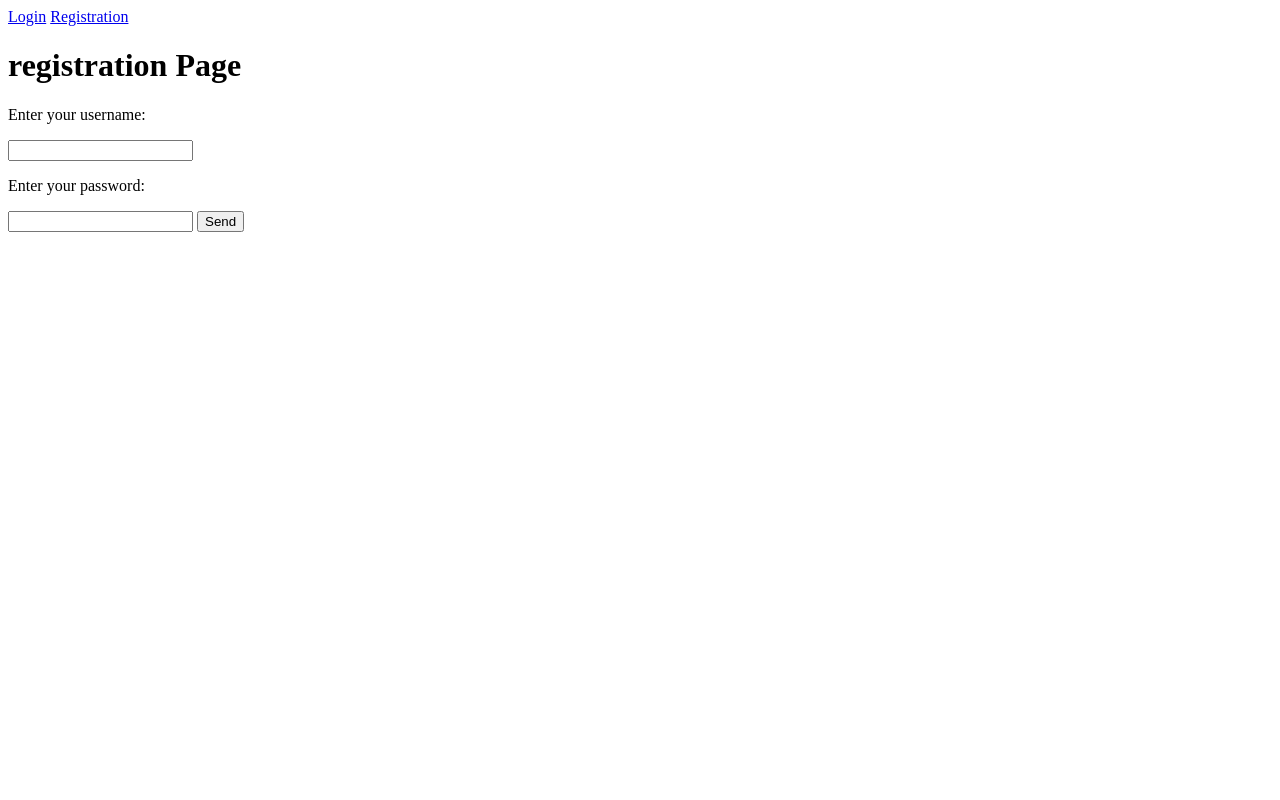
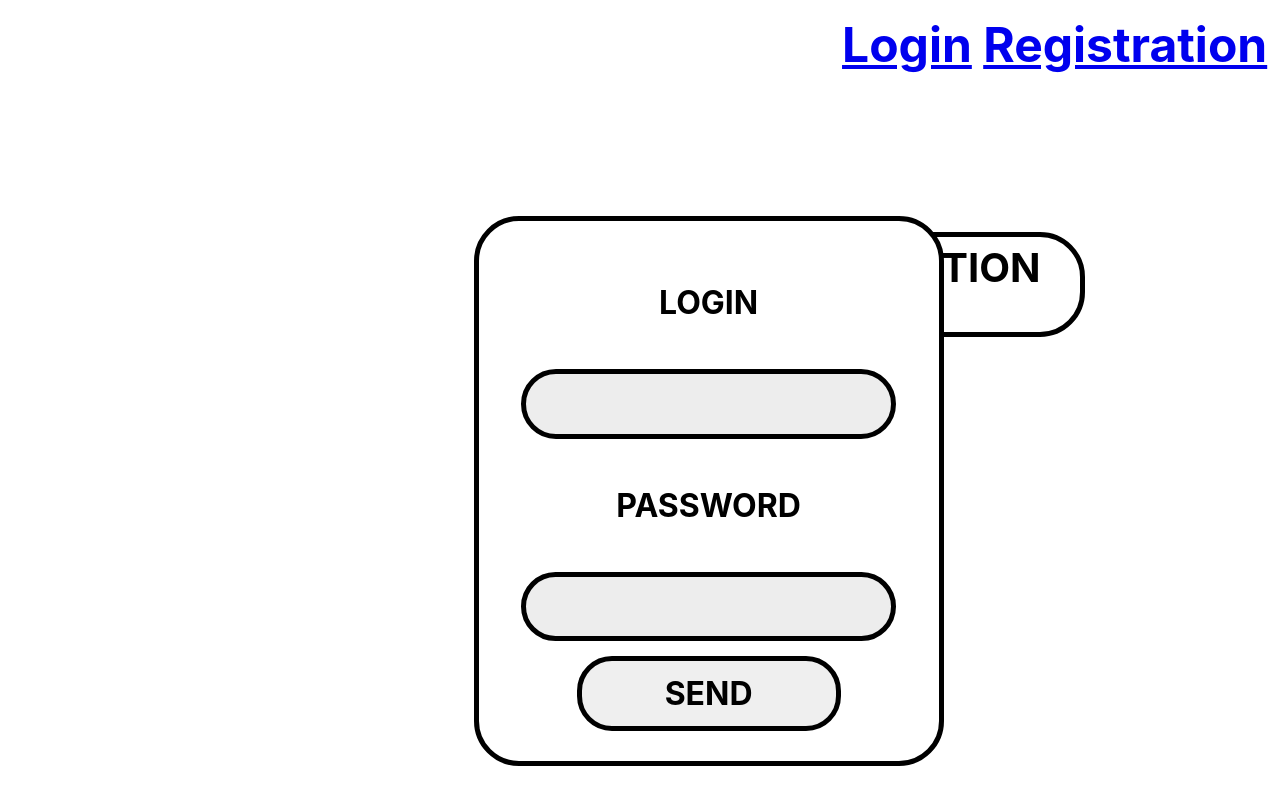
Before and after one commit to IllyaShramko/Meet_30_09, a Python web app: template user/templates/registration.html in a window 1280 px wide. Run offline with Jinja, Linux system fonts and the light colour scheme; the template is opened without the code that fills it, so the values that code supplies are empty.

Commit message:
Added styles for users pages

```diff
--- a/home/app.py
+++ b/home/app.py
@@ -1,7 +1,7 @@
 import flask
 
 home_page = flask.Blueprint(
-    name= "home",
-    import_name= "home",
-    template_folder= "templates"
+    name = "home",
+    import_name = "home",
+    template_folder = "templates"
 )
--- a/main/templates/base.html
+++ b/main/templates/base.html
@@ -9,13 +9,15 @@
     </head>
     <body>
         {% if not is_auth %}
-            <a href="/login/">Login</a>
-            <a href="/registration/">Registration</a>
+            <div class="reg_login">
+                <a href="/login/">Login</a>
+                <a href="/registration/">Registration</a>
+            </div>
         {% else %}
             <a href="/">Home</a>
             <a href="/tour/">Tour</a>
             <a href="/tours/">Tours</a>
-            {{ username }}
+            <p class="username">{{ username }}</p>
         {% endif %}
 
         {% block content %}
--- a/user/app.py
+++ b/user/app.py
@@ -4,6 +4,6 @@ user_app = flask.Blueprint(
     name= "user",
     import_name= "user",
     template_folder= "templates",
-    static_url_path= "/registration/",
+    static_url_path= "/user/",
     static_folder= "static"
 )
--- a/user/static/css/registration.css
+++ b/user/static/css/registration.css
@@ -0,0 +1,202 @@
+form {
+
+    box-sizing: border-box;
+
+    display: flex;
+    flex-direction: column;
+    justify-content: center;
+    align-items: center;
+    padding: 30px 30px;
+    gap: 15px;
+
+    position: absolute;
+    width: 470px;
+    height: 550px;
+    left: 37%;
+    top: 27%;
+
+    font-family: 'Inter';
+    font-style: normal;
+    font-weight: 700;
+    font-size: 32px;
+    line-height: 39px;
+    align-items: center;
+    text-align: center;
+    text-transform: uppercase;
+
+    background: #FFFFFF;
+    border: 5px solid #000000;
+    border-radius: 45px;
+
+}
+button {
+    /* Frame 9 */
+
+    box-sizing: border-box;
+
+    width: 264px;
+    height: 75px;
+    /* SEND */
+
+    font-family: 'Inter';
+    font-style: normal;
+    font-weight: 700;
+    font-size: 32px;
+    line-height: 39px;
+    align-items: center;
+    text-align: center;
+    text-transform: uppercase;
+
+    color: #000000;
+
+
+
+    border: 5px solid #000000;
+    border-radius: 35px;
+
+    /* Inside auto layout */
+    flex: none;
+    order: 4;
+    flex-grow: 0;
+}
+.inputs {
+
+    box-sizing: border-box;
+
+    width: 375px;
+    height: 110px;
+
+    background: #EDEDED;
+    border: 5px solid #000000;
+    border-radius: 35px;
+
+    font-family: 'Inter';
+    font-style: normal;
+    font-weight: 700;
+    font-size: 32px;
+    line-height: 39px;
+    text-align: center;
+    text-transform: uppercase;
+
+}
+.title {
+
+
+box-sizing: border-box;
+
+/* Auto layout */
+display: flex;
+flex-direction: column;
+justify-content:flex-start;
+align-items: flex-start;
+padding: 0px 0px;
+gap: 0px;
+
+position: absolute;
+width: 385px;
+height: 105px;
+left: 700px;
+top: 205px;
+
+border: 5px solid #000000;
+border-radius: 45px;
+
+
+font-family: 'Inter';
+font-style: normal;
+font-weight: 700;
+font-size: 40px;
+line-height: 61px;
+align-items: center;
+text-transform: uppercase;
+
+color: #000000;
+
+}
+.confirmed {
+
+box-sizing: border-box;
+
+display: flex;
+flex-direction: column;
+justify-content: center;
+align-items: center;
+padding: 29px 345px;
+gap: 40px;
+
+position: absolute;
+width: 812px;
+height: 446px;
+left: 28%;
+top: 317px;
+
+background: #ffffff;
+border: 5px solid #000000;
+border-radius: 45px;
+
+
+}
+.confirmed h1{
+    /* CONFIRMED */
+
+    font-family: 'Inter';
+    font-style: normal;
+    font-weight: 700;
+    font-size: 76px;
+    line-height: 116px;
+    display: flex;
+    align-items: center;
+    text-align: center;
+    text-transform: uppercase;
+
+    color: #000000;
+}
+.confirmed a{
+
+    width: 122px;
+    height: 49px;
+
+    font-family: 'Inter';
+    font-style: normal;
+    font-weight: 700;
+    font-size: 32px;
+    line-height: 39px;
+    display: flex;
+    align-items: center;
+    text-align: center;
+    text-decoration-line: underline;
+    text-transform: uppercase;
+
+    color: #000000;
+
+}
+.bck {
+
+    position: absolute;
+    width: 100%;
+    height: 100%;
+    left: 0px;
+    top: 0px;
+
+    background: rgba(212, 212, 212, 0.45);
+
+}
+.reg_login {
+    position: absolute;
+    width: 420  px;
+    height: 60px;
+    right: 1%;
+    top: 2%;
+    flex-direction: row;
+
+
+    font-family: 'Inter';
+    font-style: normal;
+    font-weight: 700;
+    font-size: 48px;
+    line-height: 58px;
+
+    color: #000000;
+
+
+}
--- a/user/templates/registration.html
+++ b/user/templates/registration.html
@@ -3,22 +3,22 @@
 {% block title %}
 registration
 {% endblock %}
-<!--
+
 {% block head %}
-    <link rel="stylesheet" href="{{ url_for('registration.static', filename= '/css/registration.css') }}">
-{% endblock %} -->
+    <link rel="stylesheet" href="{{ url_for('user.static', filename= '/css/registration.css') }}">
+{% endblock %}
 
 {% block content %}
-    <h1>registration Page</h1>
+    <h1 class="title">registration</h1>
     <form method="post">
-        <p>Enter your username:</p>
-        <input type="text" name="username">
-        <p>Enter your password:</p>
-        <input type="text" name="password">
+        <p>Login</p>
+        <input type="text" name="username" class="inputs">
+        <p>Password</p>
+        <input type="text" name="password" class="inputs">
         <button type="submit">Send</button>
     </form>
     {% if show_confirmed %}
-        <!-- <div></div> -->
+        <div class="bck"></div>
         <div class="confirmed">
             <h1>Succefuly</h1>
             <a href="/login/">login</a>
```
Also changed, not shown: home/static/style.css (deleted).
